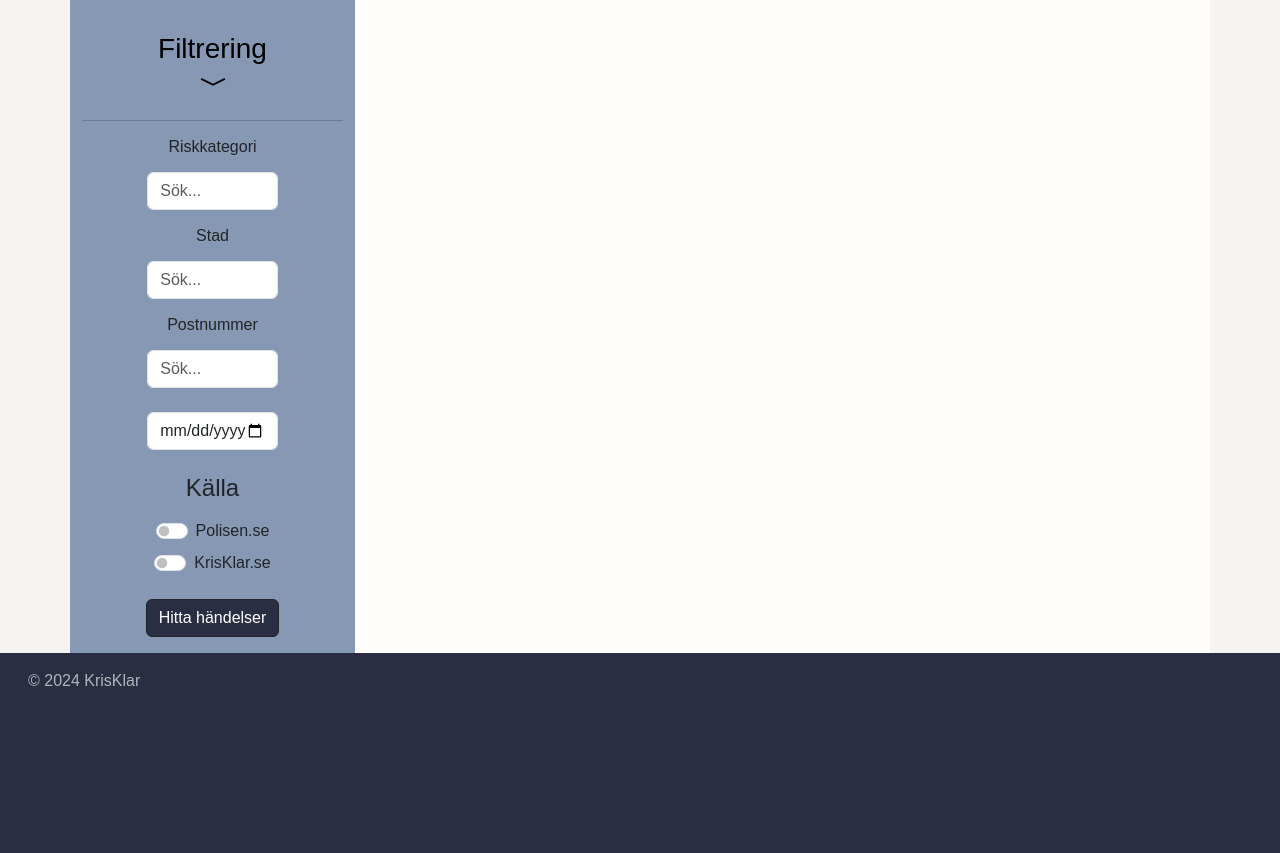
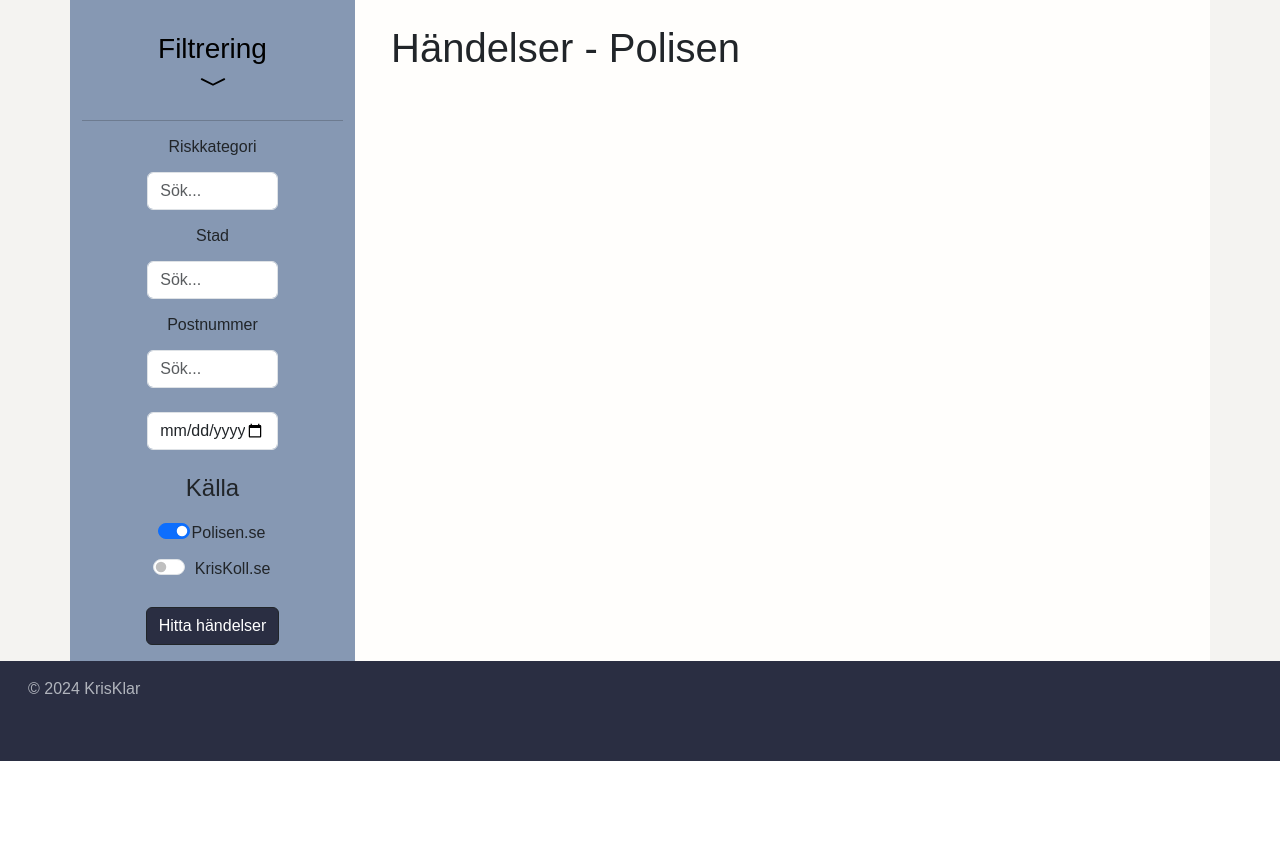
Before and after one commit to greity99/krisis, a Flask app: a page that uses templates/polisen_api.html in a window 1280 px wide. Shown: the part 113-966 px from the top of the page. After the commit the page ends 874 px from the top, so only its background shows below. Run offline with Flask 3, Linux system fonts and the light colour scheme; some libraries are stand-ins or nearby versions.

Commit message:
API + HTML
Ändrat lite på API:n

Ändrat lite på HTML så det ser snyggare ut på "polis" sidan

```diff
--- a/app.py
+++ b/app.py
@@ -649,4 +649,4 @@ def static_files(filename):
 
 # Runs the Flask app on the local machine
 if __name__ == '__main__':
-    app.run(host="127.0.0.1", port=8080)
+    app.run(host="127.0.0.1", port=8085)
--- a/static/polisen_api.js
+++ b/static/polisen_api.js
@@ -36,7 +36,8 @@ fetch(url)
 
       const eventDetails = document.createElement('p');
       eventDetails.classList.add('card-text');
-      eventDetails.textContent = `${event.datetime} - ${event.locationname}`; // Antag att 'datetime' är datumet för händelsen och 'locationname' är platsen
+      const formattedDatetime = event.datetime.slice(0, -6);
+      eventDetails.textContent = formattedDatetime;
 
       // Lägg till skapade elementen till card body
       cardBody.appendChild(title);
--- a/static/stylesheet.css
+++ b/static/stylesheet.css
@@ -81,7 +81,7 @@ main {
 
 .footer {
     background-color: #2a2e42 !important;
-    height: 200px;
+    height: 100px;
 }
 
 
@@ -261,6 +261,9 @@ main {
     text-align: center;
 }
 
+.form-check-label{
+    padding: 2px;
+}
 
 /* Styling for screens with a maximum width of 576px */
 @media screen and (max-width: 576px) {
--- a/templates/polisen_api.html
+++ b/templates/polisen_api.html
@@ -144,19 +144,33 @@
                             <h4 class="mt-2 text-center">Källa</h4>
                             <!--Bootstrap checkbox, switch Polisen-->
                             <div class="form-check form-switch d-flex justify-content-center mt-3">
-                                <input class="form-check-input me-2" type="checkbox" id="switchPolice">
+                                <input class="form-check-input" type="checkbox" role="switch" id="switchPolice" checked
+                                    onchange="redirectToPage()">
                                 <label class="form-check-label" for="switchPolice"> Polisen.se</label>
                             </div>
+
+                            <script>
+                                function redirectToPage() {
+                                    // Hämta switchen
+                                    var switchPolice = document.getElementById("switchPolice");
+                                    // Om switchen är ikryssad (checked), omdirigera användaren till den angivna sidan
+                                    if (switchPolice.checked) {
+                                        window.location.href = "/Händelser_från_polisen";
+                                    } else{
+                                        window.location.href = "/"
+                                    }
+                                }
+                            </script>
 
                             <!--Bootstrap checkbox, switch KrisKoll-->
                             <div class="form-check form-switch d-flex justify-content-center mt-2">
                                 <input class="form-check-input me-2" type="checkbox" id="switchKrisKlar"
-                                    onchange="redirectToPage()">
-                                <label class="form-check-label" for="switchKrisKlar"> KrisKlar.se</label>
+                                    onchange="redirectToPage2()">
+                                <label class="form-check-label" for="switchKrisKlar"> KrisKoll.se</label>
                             </div>
 
                             <script>
-                                function redirectToPage() {
+                                function redirectToPage2() {
                                     // Hämta switchen
                                     var switchKrisKlar = document.getElementById("switchKrisKlar");
 
@@ -166,6 +180,8 @@
                                     }
                                 }
                             </script>
+
+
                             <div class="d-flex justify-content-center mt-4">
                                 <input type="submit" class="btn btn-dark" value="Hitta händelser">
                             </div>
@@ -179,8 +195,7 @@
             <!-- Main content area where articles will be dynamically displayed -->
 
             <main class="col-12 col-md-9 pb-5">
-                <p id="test"></p>
-
+                <h1 class="ms-4 mt-4">Händelser - Polisen</h1>
             </main>
         </div>
     </div>
@@ -202,6 +217,7 @@
 <!--BootstrapJS-->
 <script src="https://cdn.jsdelivr.net/npm/bootstrap@5.3.3/dist/js/bootstrap.bundle.min.js"
     integrity="sha384-YvpcrYf0tY3lHB60NNkmXc5s9fDVZLESaAA55NDzOxhy9GkcIdslK1eN7N6jIeHz"
-    crossorigin="anonymous"></script>
+    crossorigin="anonymous">
+</script>
 
 </html>
```
Also changed, not shown: templates/index.html (+22 -7 lines).
